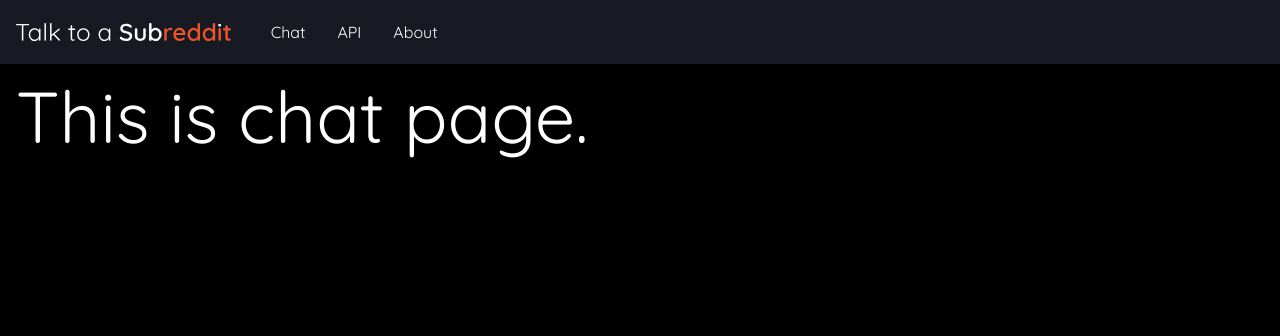
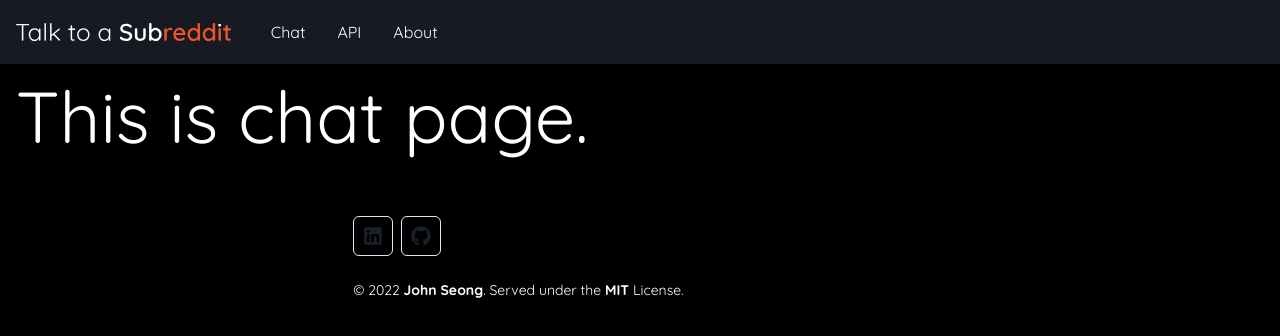
Before and after one commit to wonmor/Talk-To-A-Subreddit, a React (Create React App) app in the folder client/: page /chat in a window 1280 px wide. Shown: the top 336 px of the page. Built offline with nearby package versions, Linux system fonts and the light colour scheme.

Commit message:
Added a footer

```diff
--- a/client/src/components/Base.jsx
+++ b/client/src/components/Base.jsx
@@ -1,6 +1,7 @@
 import './Base.css';
 
 import { useNavigate } from "react-router-dom";
+import { FaGithub, FaLinkedin, FaTwitter } from 'react-icons/fa'
 
 import {
   Box,
@@ -10,7 +11,10 @@
   Link,
   Image,
   IconButton,
+  Container,
+  Text,
   Button,
+  ButtonGroup,
   Menu,
   MenuButton,
   MenuList,
@@ -42,6 +46,29 @@
       onClick={() => {navigate(`/${children}`)}}>
       {children}
     </Link>
+  );
+}
+
+const Footer = () => {
+  return (
+    <Container as="footer" role="contentinfo" py={{ base: '12', md: '16' }}>
+      <Stack spacing={{ base: '4', md: '5' }}>
+        <Stack justify="space-between" direction="row" align="center">
+          <ButtonGroup variant="outline">
+            <IconButton
+              as="a"
+              href="https://www.linkedin.com/in/john-seong-9194321a9/"
+              aria-label="LinkedIn"
+              icon={<FaLinkedin fontSize="1.25rem" />}
+            />
+            <IconButton as="a" href="https://github.com/wonmor" aria-label="GitHub" icon={<FaGithub fontSize="1.25rem" />} />
+          </ButtonGroup>
+        </Stack>
+        <Text fontSize="sm" color="subtle">
+          &copy; {new Date().getFullYear()} <b>John Seong</b>. Served under the <b>MIT</b> License.
+        </Text>
+      </Stack>
+    </Container>
   );
 }
 
@@ -121,6 +148,7 @@
         <Image className="logo-button" src="logo.svg" onClick={() => {navigate('/')}} marginBottom="20px" display={{ md: 'none' }} />
         {/* Main Content goes here... */}
         <props.content />
+        <Footer />
       </Box>
     </Box>
   );
--- a/client/src/components/pages/Home.jsx
+++ b/client/src/components/pages/Home.jsx
@@ -90,7 +90,7 @@
                 </Text>
             </Box>
 
-            <div style={{ width: "fit-parent", height: "85vh" }}>
+            <Box style={{ width: "fit-parent", height: "85vh" }}>
                 <Canvas camera={{ fov: 15, position: [-25, 0, 0] }}>
                     <Suspense fallback={null}>
                         <Character />
@@ -100,7 +100,7 @@
                     <spotLight position={[10, 10, 10]} angle={0.15} penumbra={1} />
                     <pointLight position={[-10, -10, -10]} />
                 </Canvas>
-            </div>
+            </Box>
         </>
     );
 }
```
